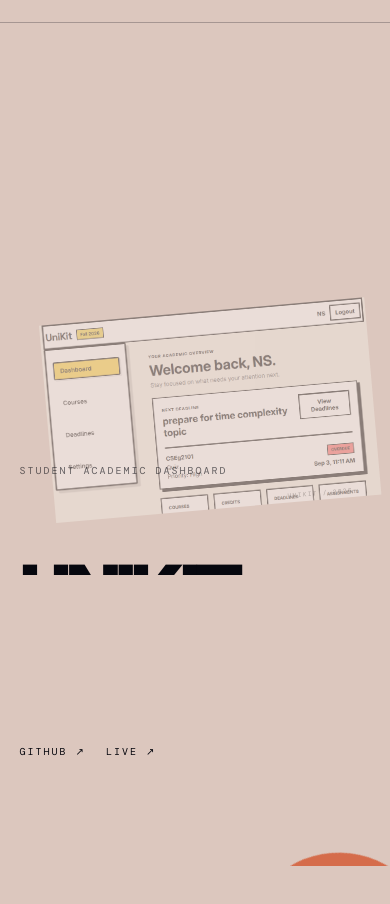
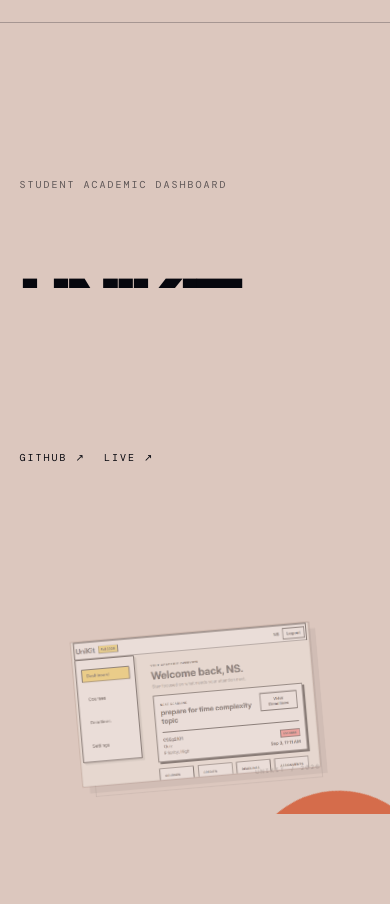
Before and after one commit to nuha-samson/Portfolio, a React (Vite) app: page / in a window 390 px wide. Shown: the part 3049-3953 px from the top of the page. Built offline with nearby package versions, Linux system fonts and the light colour scheme.

Commit message:
Update index.css

```diff
--- a/src/styles/index.css
+++ b/src/styles/index.css
@@ -1137,42 +1137,115 @@ em {
  }
 
    .project-stage {
-   min-height: 100svh;
-   padding: 70px 5vw 45px;
-   display: block;
+    min-height: auto;
+    padding: 70px 5vw 70px;
+
+    display: flex;
+    flex-direction: column;
+    align-items: stretch;
+
+    gap: 38px;
   }
 
   .project-index {
+    position: absolute;
     left: 5vw;
-   top: 60px;
+    top: 55px;
+
     font-size: 7rem;
- }
 
- .project-visual {
-   width: 125%;
-   margin-left: -12%;
-   margin-top: 11vh;
+    z-index: 4;
   }
 
   .project-info {
-   position: absolute;
-   left: 5vw;
-   right: 5vw;
-   bottom: 60px;
+    position: relative;
+
+    left: auto;
+    right: auto;
+    bottom: auto;
+
+    order: 1;
+
+    width: 100%;
+    max-width: none;
+
+    padding: 75px 0 0;
+
+    z-index: 3;
   }
 
   .project-title {
     font-size: clamp(4.5rem, 18vw, 7rem);
+    margin-bottom: 18px;
   }
 
   .project-description {
+    max-width: 100%;
     font-size: .92rem;
+  }
+
+  .project-tech {
+    margin-top: 22px;
+    gap: 7px;
   }
 
   .project-tech span {
     padding: 6px 8px;
   }
 
+  .project-actions {
+    margin-top: 24px;
+    gap: 18px;
+    flex-wrap: wrap;
+  }
+
+  .project-visual {
+    position: relative;
+
+    order: 2;
+
+    width: 100%;
+    max-width: 100%;
+
+    margin: 0;
+    padding: 10px 0 14px;
+
+    aspect-ratio: auto;
+
+    display: block;
+
+    z-index: 2;
+  }
+
+  .project-visual::before {
+    content: '';
+
+    position: absolute;
+    inset: 0 8px 8px 8px;
+
+    border: 1px solid var(--border);
+
+    transform: translate(10px, 10px);
+
+    pointer-events: none;
+    z-index: -1;
+  }
+
+  .project-visual img {
+    display: block;
+
+    width: 100%;
+    max-width: 100%;
+    height: auto;
+
+    border: 1px solid rgba(6, 7, 14, 0.45);
+
+    box-shadow:
+      10px 10px 0 rgba(6, 7, 14, 0.12),
+      0 0 0 1px rgba(211, 78, 36, 0.08);
+
+    object-fit: contain;
+  }
   .process-intro {
     padding: 55px 0 75px;
   }
```
Lines whose indentation alone changed are shown as unchanged.
